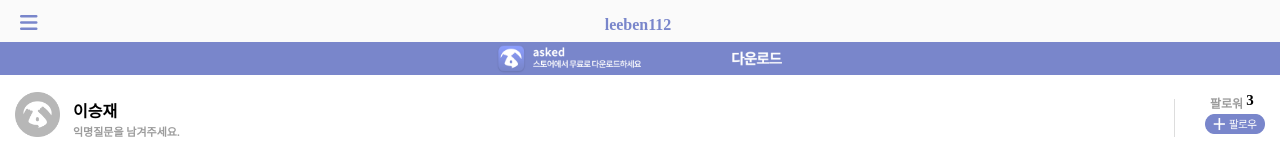
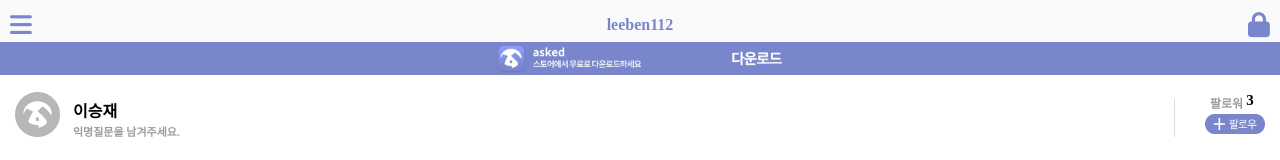
Before and after one commit to chancoder8/asked, a plain HTML site: page index.html in a window 1280 px wide. Shown: the top 160 px of the page. Drawn offline with Linux system fonts and the light colour scheme; no server answers.

Commit message:
ninth commit

```diff
--- a/index.html
+++ b/index.html
@@ -22,6 +22,7 @@
     <div class="menu_bar">
       <i class="fa fa-bars"></i>
       <p>leeben112</p>
+      <i class="fa fa-lock"></i>
     </div>
     <div class="download_bar">
       <img src="./img/mobileTopAd.png" style="width: 300px" />
@@ -109,6 +110,7 @@
                 border: 1.5px solid rgb(219, 219, 219);
                 border-radius: 15px;
                 padding: 4px 15px 4px 15px;
+                color: black;
               "
               onclick="alert('공개질문은 로그인 후 사용 가능합니다.')"
             >
--- a/style.css
+++ b/style.css
@@ -5,25 +5,24 @@
 .menu_bar {
   margin: -8px;
   background-color: #fafafa;
-  align-content: center;
+  display: flex;
+  justify-content: space-between;
+  align-items: center;
 }
 
 .menu_bar p {
-  margin-left: 44%;
-  padding: 5 px;
   font-weight: 800;
   color: #7986cb;
-  display: inline-block;
   background-color: #fafafa;
 }
 
 .menu_bar i {
-  margin-left: 20px;
-  padding: 5 px;
-  font-size: 20px;
+  margin: 10px;
+  height: fit-content;
+  width: fit-content;
+  font-size: 25px;
   font-weight: 800;
   color: #7986cb;
-  display: inline-block;
   background-color: #fafafa;
 }
 
```
